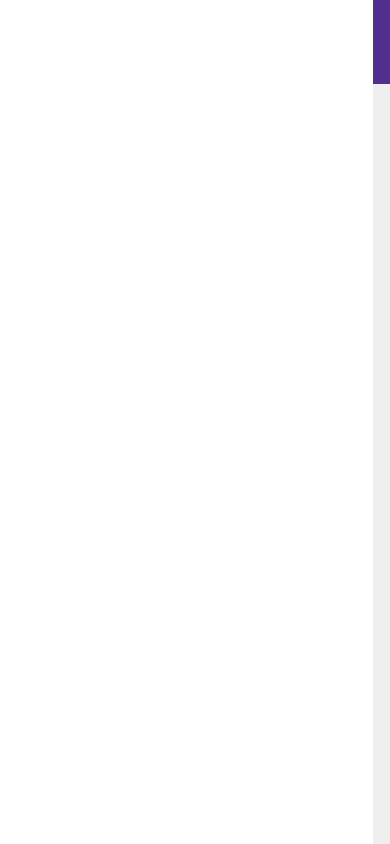
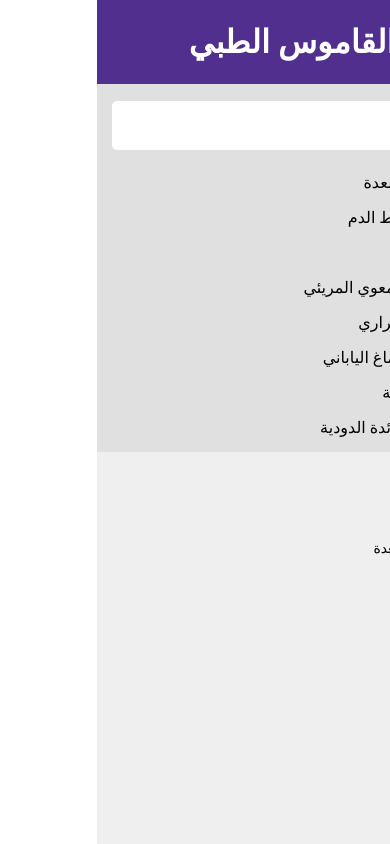
Before and after one commit to nourbalaha/morphine-jisho, a React (Create React App) app: page / in a window 390 px wide. Built offline with nearby package versions, Linux system fonts and the light colour scheme.

Commit message:
made the website responsive

```diff
--- a/src/App.scss
+++ b/src/App.scss
@@ -61,4 +61,49 @@
       }
     }
   }
+  @media screen and (max-width:414px){
+    .main{
+      flex-direction: column;
+      .side-bar{
+        // height: 45vh;
+        .search-bar{
+          margin: 0 10px;
+          .search-input{
+            flex:1;
+            margin-top: 2vh;
+            margin-right: 5px;
+            margin-left: 5px;
+            padding: 2vh;
+            border: none;
+            border-radius: 5px;
+          }
+        }
+        .word-list{
+          margin-top: 15px;
+          height: 34vh;
+          overflow-x:scroll;
+          margin-right: 20px;
+          .word{
+            padding: 8px;
+          }
+        }
+      }
+      .result-page{
+        flex: 1;
+        h3{
+          font-size: 18px;
+          margin-left: 10px;
+          box-sizing: border-box;
+        }
+        p{
+          font-size: 14px;
+          margin-left: 20px;
+          box-sizing: border-box;
+        }
+        hr{
+          display: none;
+        }
+      }
+    }
+  }
 }
```
